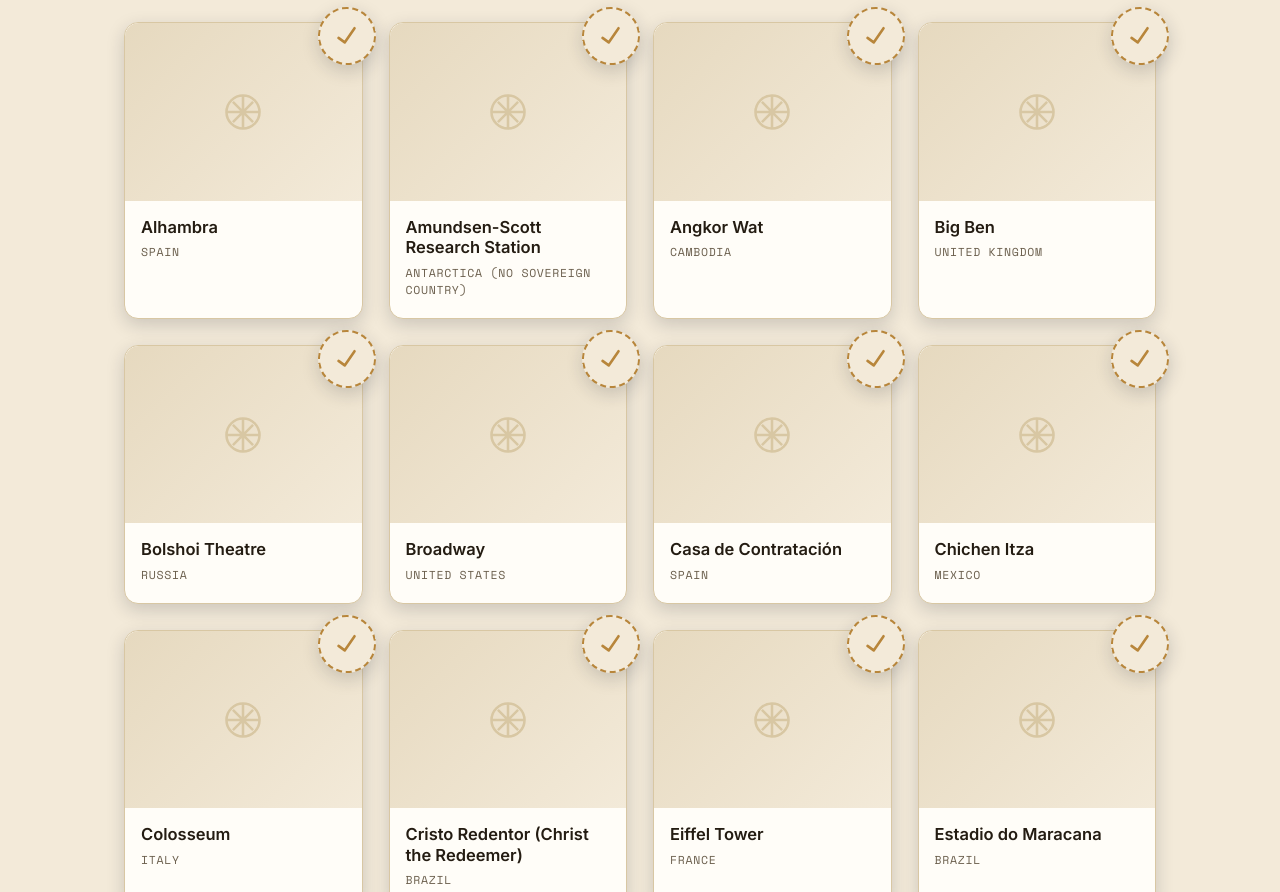
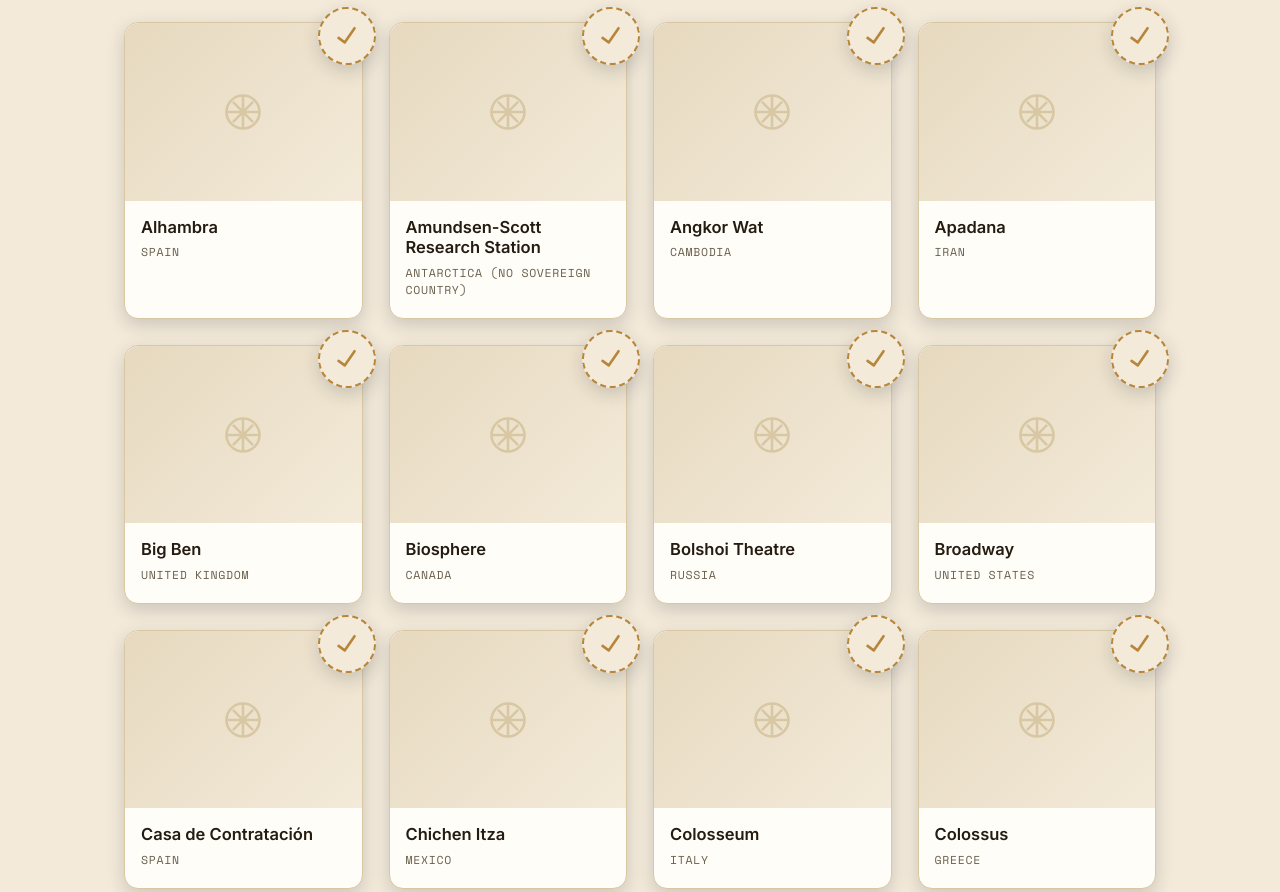
Before and after one commit to MarekKlos/Civ6WondersCheckList, a plain HTML site: page index.html in a window 1280 px wide. Shown: the part 438-1330 px from the top of the page. Drawn offline with nearby package versions, Linux system fonts and the light colour scheme; no server answers.

Commit message:
index.html

```diff
--- a/index.html
+++ b/index.html
@@ -381,7 +381,7 @@
 </main>
 
 <footer>
-  Lista 50 cudów opracowana na podstawie Civilization VI (edycja podstawowa + Rise&nbsp;and&nbsp;Fall + Gathering&nbsp;Storm + dodatki scenariuszowe).<br>
+  Lista 54 cudów opracowana na podstawie Civilization VI (edycja podstawowa + Rise&nbsp;and&nbsp;Fall + Gathering&nbsp;Storm + dodatki scenariuszowe).<br>
   Zdjęcia pobierane na żywo z Wikipedii — jeśli dla któregoś cudu brakuje zdjęcia, pojawi się ikona zastępcza.<br>
   Twój postęp zapisuje się lokalnie w przeglądarce (localStorage), na tym urządzeniu.
 </footer>
@@ -393,12 +393,15 @@
     ["Alhambra","Spain","Alhambra"],
     ["Amundsen-Scott Research Station","Antarctica (no sovereign country)","Amundsen–Scott South Pole Station"],
     ["Angkor Wat","Cambodia","Angkor Wat"],
+    ["Apadana", "Iran", "Apadana"],
     ["Big Ben","United Kingdom","Big Ben"],
+    ["Biosphere", "Canada", "Biosphere"],
     ["Bolshoi Theatre","Russia","Bolshoi Theatre"],
     ["Broadway","United States","Broadway theatre"],
     ["Casa de Contratación","Spain","Casa de Contratación"],
     ["Chichen Itza","Mexico","Chichen Itza"],
     ["Colosseum","Italy","Colosseum"],
+    ["Colossus", "Greece", "Colossus"],
     ["Cristo Redentor (Christ the Redeemer)","Brazil","Christ the Redeemer (statue)"],
     ["Eiffel Tower","France","Eiffel Tower"],
     ["Estadio do Maracana","Brazil","Maracanã Stadium"],
```
